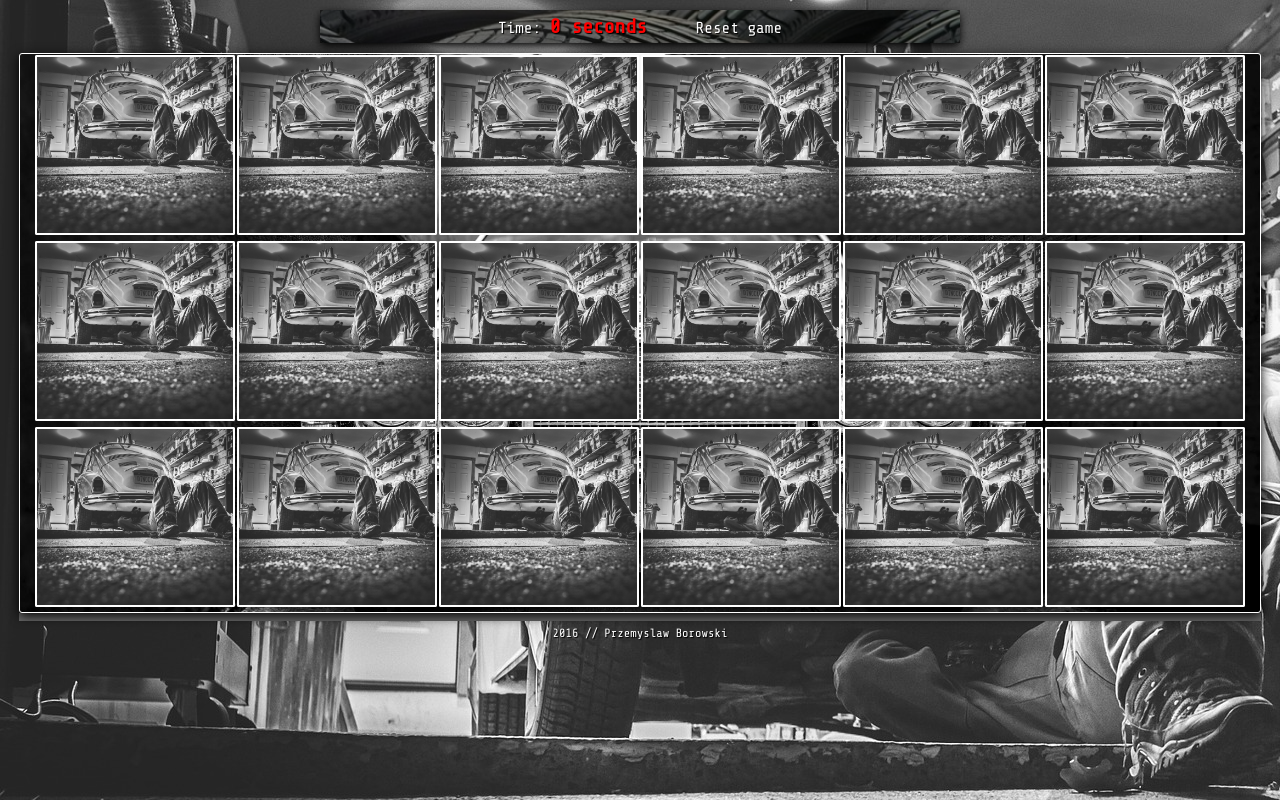
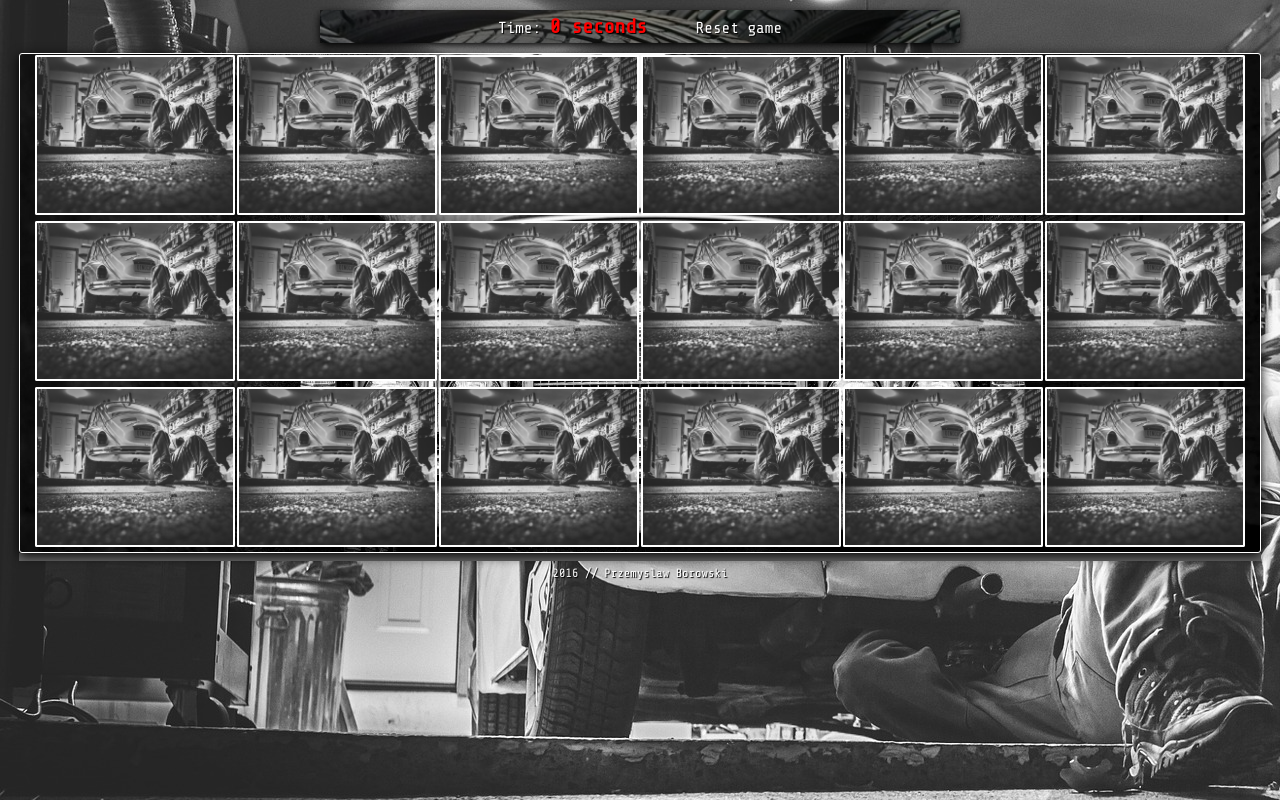
Before and after one commit to borkson/Cars---Simple-Memory-Game, a website: page index.html in a window 1280 px wide. Drawn offline with nearby package versions, Linux system fonts and the light colour scheme.

Commit message:
changed image size

```diff
--- a/scss/style.scss
+++ b/scss/style.scss
@@ -36,7 +36,7 @@ body {
 .block,
 .face-down,
 .face-up {
-    height: 180px;
+    height: 160px;
     width: 200px;
     background-size: contain;
     background-repeat: no-repeat;
```
Also changed, not shown: css/style.css.
